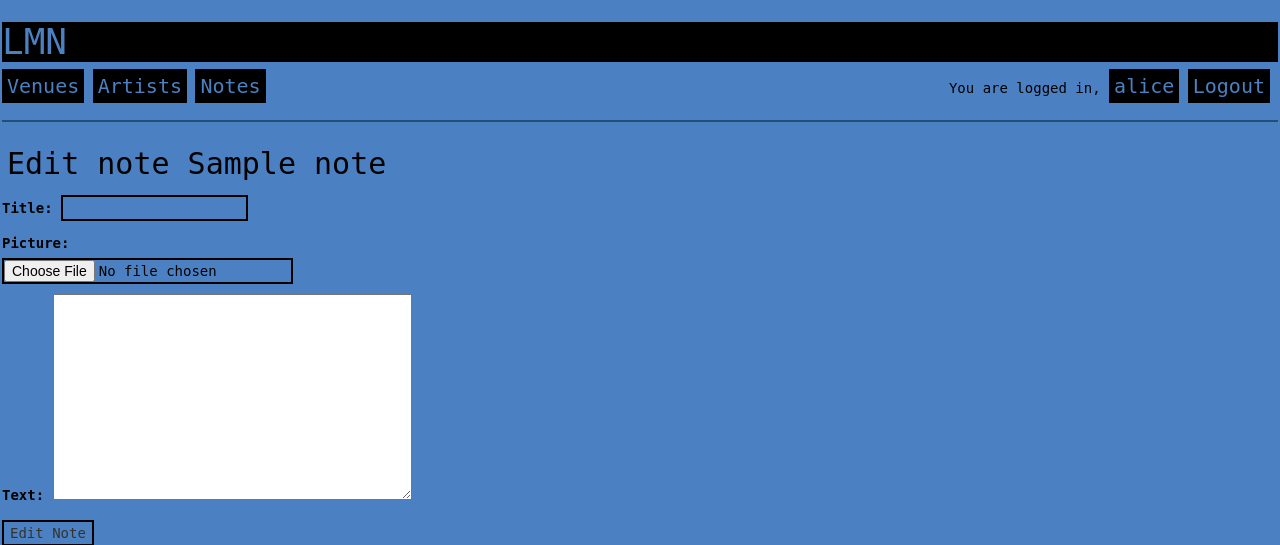
After one commit to theunixman/lmn, a Django app: page /notes/edit/1/ in a window 1280 px wide. The commit adds this page. Shown: the top 545 px of the page. Run offline with Django 3.2, Linux system fonts and the light colour scheme; a user stored in the database is signed in; tables that the repository leaves empty hold one stand-in row (values such as "Sample post"); parts of the project's set-up code (start-up, migrations or seed data) failed here and were passed over; some libraries are stand-ins or nearby versions.

Commit message:
In progress: edit/delete forms.
Fixed: Added logout button to base template, figured out how to align-right and set it to redirect to previous page after registering.

Needs: Lex editing/deleting comments.

Needs: Signaling, Tests, communicate with flask app.

```diff
--- a/lmn/static/css/base_style.css
+++ b/lmn/static/css/base_style.css
@@ -46,6 +46,18 @@ button {
   background-color: #4b80c2;
 }
 
+p.note_text {
+    border: 2px solid black;
+    padding: 10px;
+}
+
+.note {
+    width: 50%;
+    margin-left: 15px;
+    margin-top: 70px;
+    margin-bottom: 70px;
+}
+
 .pagination {
   text-align: center;
   width: 100%;
--- a/lmn/templates/lmn/artists/artist_list_for_venue.html
+++ b/lmn/templates/lmn/artists/artist_list_for_venue.html
@@ -14,7 +14,7 @@
     </div>
 
     {% empty %}
-        <P id="no_results">We have no records of shows at this venue</p>
+        <p id="no_results">We have no records of shows at this venue</p>
 
     {% endfor %}
 
--- /dev/null
+++ b/lmn/templates/lmn/notes/note_edit.html
@@ -0,0 +1,11 @@
+{% extends 'lmn/base.html' %}
+{% block content %}
+
+<h2>Edit note {{ note.title }}</h2>
+
+<form method="POST" action="{% url 'lmn:new_note' show_pk=show.pk %}" enctype="multipart/form-data">{% csrf_token %}
+  {{ form.as_p }}
+  <input type='submit' value='Edit Note'>
+</form>
+
+{% endblock %}
--- a/lmn/templates/lmn/users/user_profile.html
+++ b/lmn/templates/lmn/users/user_profile.html
@@ -19,6 +19,7 @@
             <P class="note_info">{{ note.show.artist.name }} at {{ note.show.venue.name }} on {{ note.show.show_date }}</P>
             <p class="note_text">{{ note.text|truncatechars:300}}</p>
             <p class="note_posted_at">{{ note.posted_date}}</p>
+            <p class="note_edit"><a href="{% url 'lmn:note_edit' note_pk=note.pk %}">Edit note</a></p>
         </div>
 
     {% empty %}
--- a/lmn/templates/lmn/venues/venue_list_for_artist.html
+++ b/lmn/templates/lmn/venues/venue_list_for_artist.html
@@ -13,7 +13,7 @@
 </div>
 
 {% empty %}
-  <p> id="no_results">We have no records of venues this artist has played at</p>
+  <p id="no_results">We have no records of venues this artist has played at</p>
 {% endfor %}
 
         <div class="pagination">
--- a/lmn/urls.py
+++ b/lmn/urls.py
@@ -19,6 +19,7 @@ urlpatterns = [
     url(r'^notes/detail/(?P<note_pk>\d+)/$', views_notes.note_detail, name='note_detail'),
     url(r'^notes/for_show/(?P<show_pk>\d+)/$', views_notes.notes_for_show, name='notes_for_show'),
     url(r'^notes/add/(?P<show_pk>\d+)/$', views_notes.new_note, name='new_note'),
+    url(r'^notes/edit/(?P<note_pk>\d+)/$', views_notes.note_edit, name='note_edit'),
 
     # Artist related
     url(r'^artists/list/$', views_artists.artist_list, name='artist_list'),
--- a/lmn/views_notes.py
+++ b/lmn/views_notes.py
@@ -31,7 +31,10 @@ def new_note(request, show_pk):
     else:
         form = NewNoteForm()
 
-    return render(request, 'lmn/notes/new_note.html', {'form': form, 'show':show })
+    return render(request,
+                  'lmn/notes/new_note.html',
+                  {'form': form,
+                   'show': show})
 
 
 def latest_notes(request):
@@ -70,3 +73,28 @@ def note_detail(request, note_pk):
     return render(request,
                   'lmn/notes/note_detail.html',
                   {'note': note})
+
+
+@login_required
+def note_edit(request, note_pk):
+    note = get_object_or_404(Note, pk=note_pk)
+    show = note.show
+    if request.method == "POST":
+        form = NewNoteForm(request.POST or None, request.FILES or None)
+        if form.is_valid():
+            note = form.save(commit=False)
+            if note.title and note.text:
+                note.user = request.user
+                note.picture = note.picture
+                note.save()
+                return redirect('lmn/notes/note_detail.html',
+                                {'note': note,
+                                 'show': show})
+
+    else:
+        form = NewNoteForm()
+
+    return render(request,
+                  'lmn/notes/note_edit.html',
+                  {'form': form,
+                   'note': note})
```
